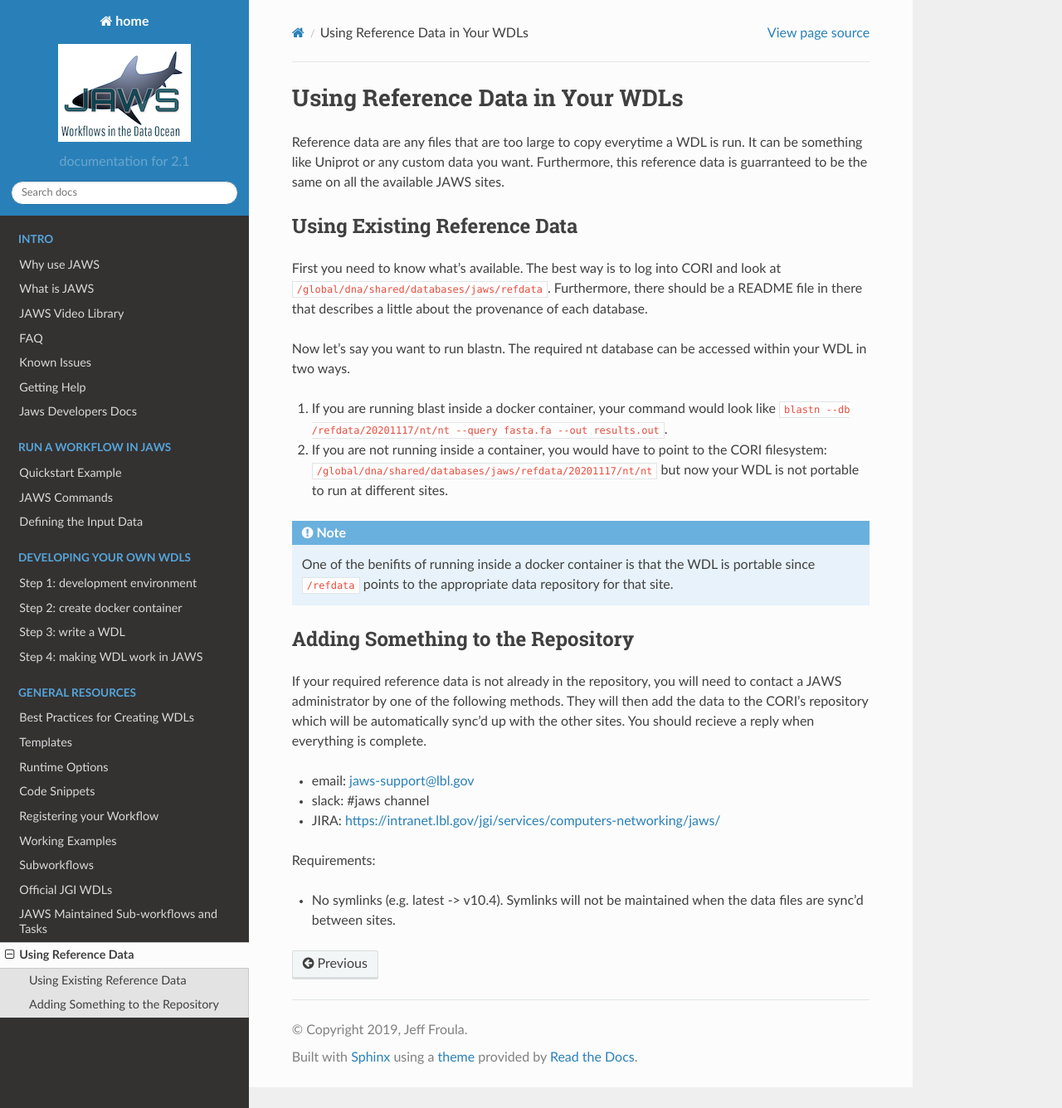
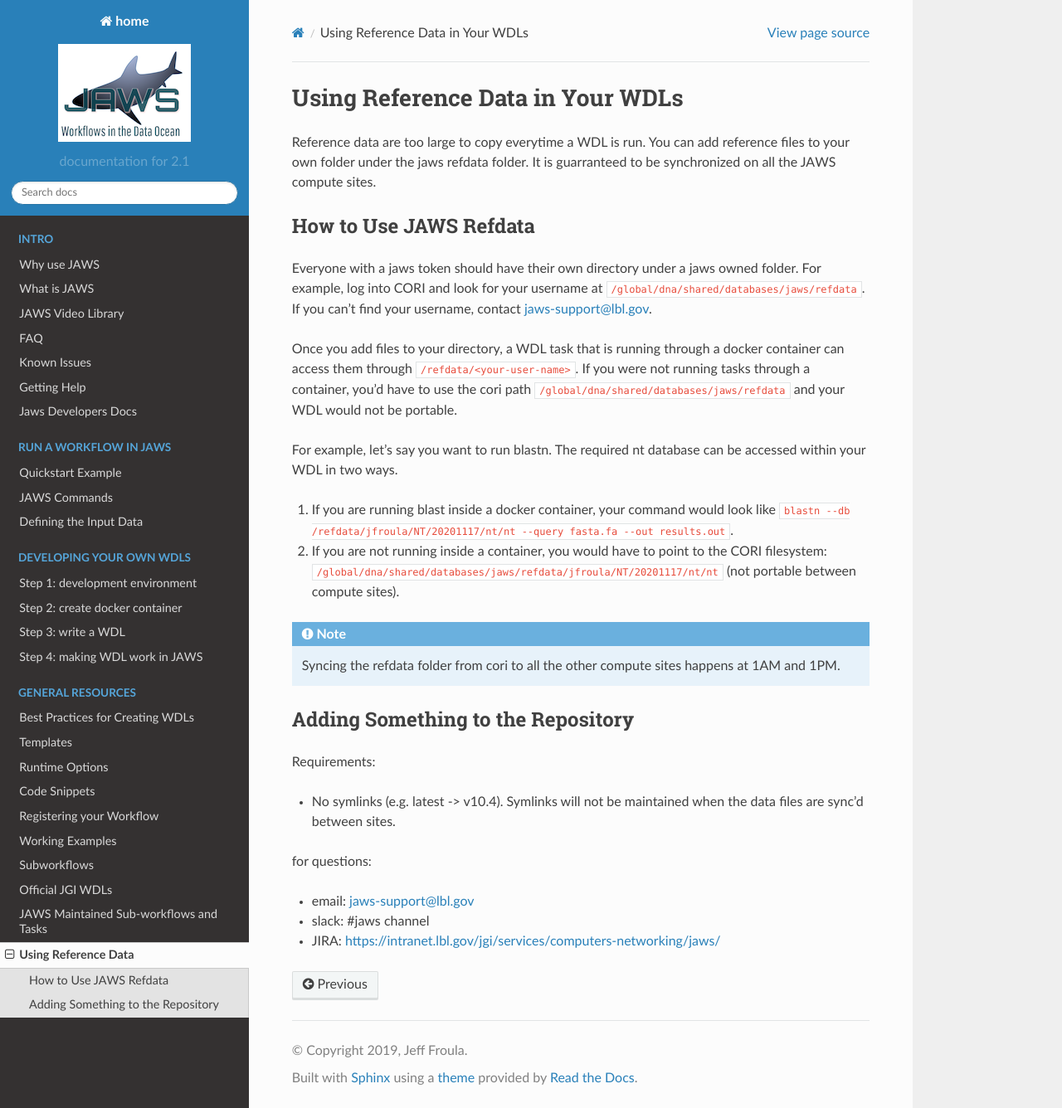
Before and after one commit to JGI-Bioinformatics/jaws, a Sphinx documentation site: the page built from docs/sphinx/source/Specifications/refdata.rst, in a window 1280 px wide and 1336 px high. Shown: the whole window at 83% size. Built offline with Sphinx 7.4.7 and the Read the Docs theme 2.0.0, drawn with Linux system fonts in a browser that asks for light colours.

Commit message:
add directions for refdata to docs

```diff
--- a/docs/sphinx/source/Specifications/refdata.rst
+++ b/docs/sphinx/source/Specifications/refdata.rst
@@ -5,31 +5,36 @@
 .. role:: bash(code)
    :language: bash
 
-Reference data are any files that are too large to copy everytime a WDL is run.  It can be something like Uniprot or any custom data you want.  Furthermore, this reference data is guarranteed to be the same on all the available JAWS sites.
+Reference data are too large to copy everytime a WDL is run.  You can add reference files to your own folder under the jaws refdata folder. It is guarranteed to be synchronized on all the JAWS compute sites.
 
-Using Existing Reference Data
------------------------------
-First you need to know what's available.  The best way is to log into CORI and look at :bash:`/global/dna/shared/databases/jaws/refdata`.  Furthermore, there should be a README file in there that describes a little about the provenance of each database.
+How to Use JAWS Refdata
+-----------------------
+Everyone with a jaws token should have their own directory under a jaws owned folder. For example, log into CORI and look for your username at :bash:`/global/dna/shared/databases/jaws/refdata`. If you can't find your username, contact jaws-support@lbl.gov.
 
-Now let's say you want to run blastn. The required nt database can be accessed within your WDL in two ways.
+Once you add files to your directory, a WDL task that is running through a docker container can access them through :bash:`/refdata/<your-user-name>`.  If you were not running tasks through a container, you'd have to use the cori path :bash:`/global/dna/shared/databases/jaws/refdata` and your WDL would not be portable.
 
-1) If you are running blast inside a docker container, your command would look like :bash:`blastn --db /refdata/20201117/nt/nt --query fasta.fa --out results.out`.
+For example, let's say you want to run blastn. The required nt database can be accessed within your WDL in two ways.
 
-2) If you are not running inside a container, you would have to point to the CORI filesystem: :bash:`/global/dna/shared/databases/jaws/refdata/20201117/nt/nt` but now your WDL is not portable to run at different sites.
+1) If you are running blast inside a docker container, your command would look like :bash:`blastn --db /refdata/jfroula/NT/20201117/nt/nt --query fasta.fa --out results.out`.
+
+2) If you are not running inside a container, you would have to point to the CORI filesystem: :bash:`/global/dna/shared/databases/jaws/refdata/jfroula/NT/20201117/nt/nt` (not portable between compute sites).
 
 .. note::
 
-	One of the benifits of running inside a docker container is that the WDL is portable since :bash:`/refdata` points to the appropriate data repository for that site.
+	Syncing the refdata folder from cori to all the other compute sites happens at 1AM and 1PM.
 
 
 Adding Something to the Repository
 ----------------------------------
-If your required reference data is not already in the repository, you will need to contact a JAWS administrator by one of the following methods. They will then add the data to the CORI's repository which will be automatically sync'd up with the other sites. You should recieve a reply when everything is complete.
+
+Requirements:
+
+* No symlinks (e.g. latest -> v10.4). Symlinks will not be maintained when the data files are sync'd between sites.
+
+
+
+for questions:
 
 * email: jaws-support@lbl.gov
 * slack: #jaws channel
 * JIRA:  https://intranet.lbl.gov/jgi/services/computers-networking/jaws/
-
-Requirements:
-
-* No symlinks (e.g. latest -> v10.4). Symlinks will not be maintained when the data files are sync'd between sites.
```
